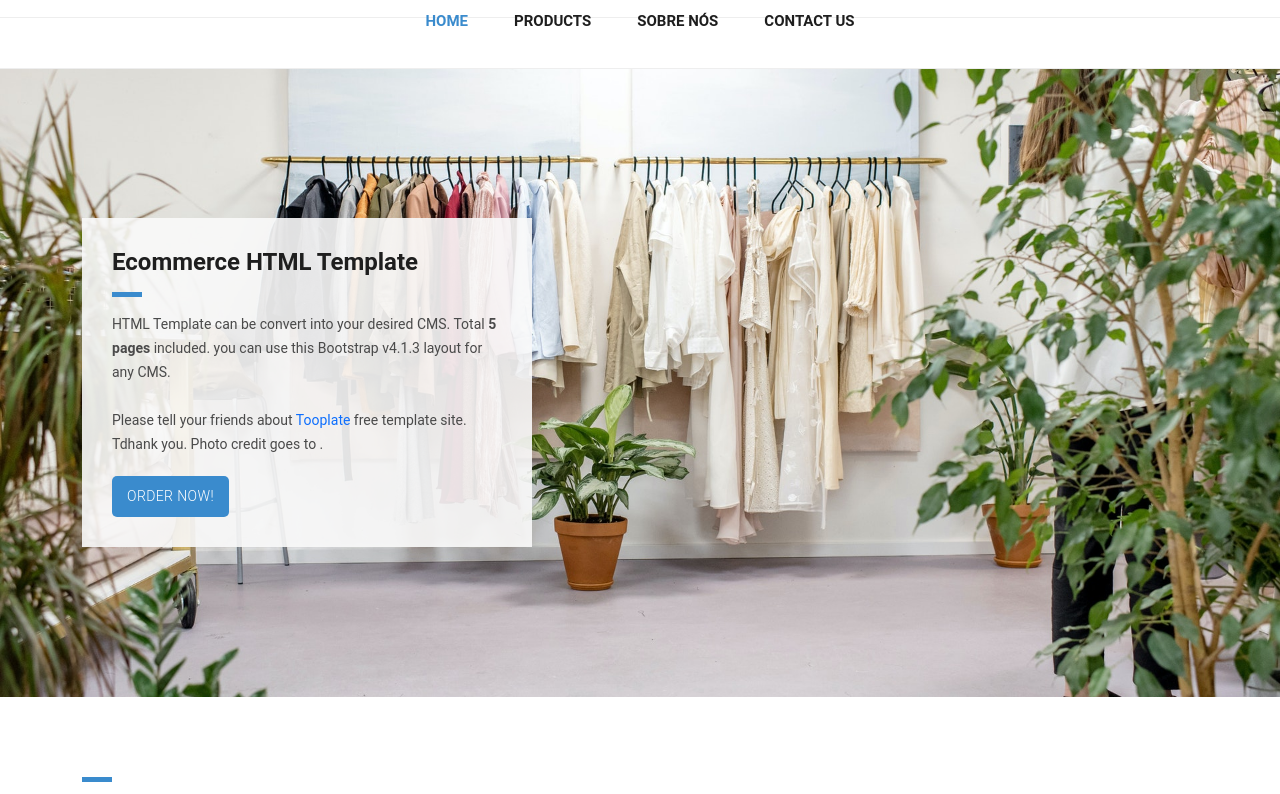
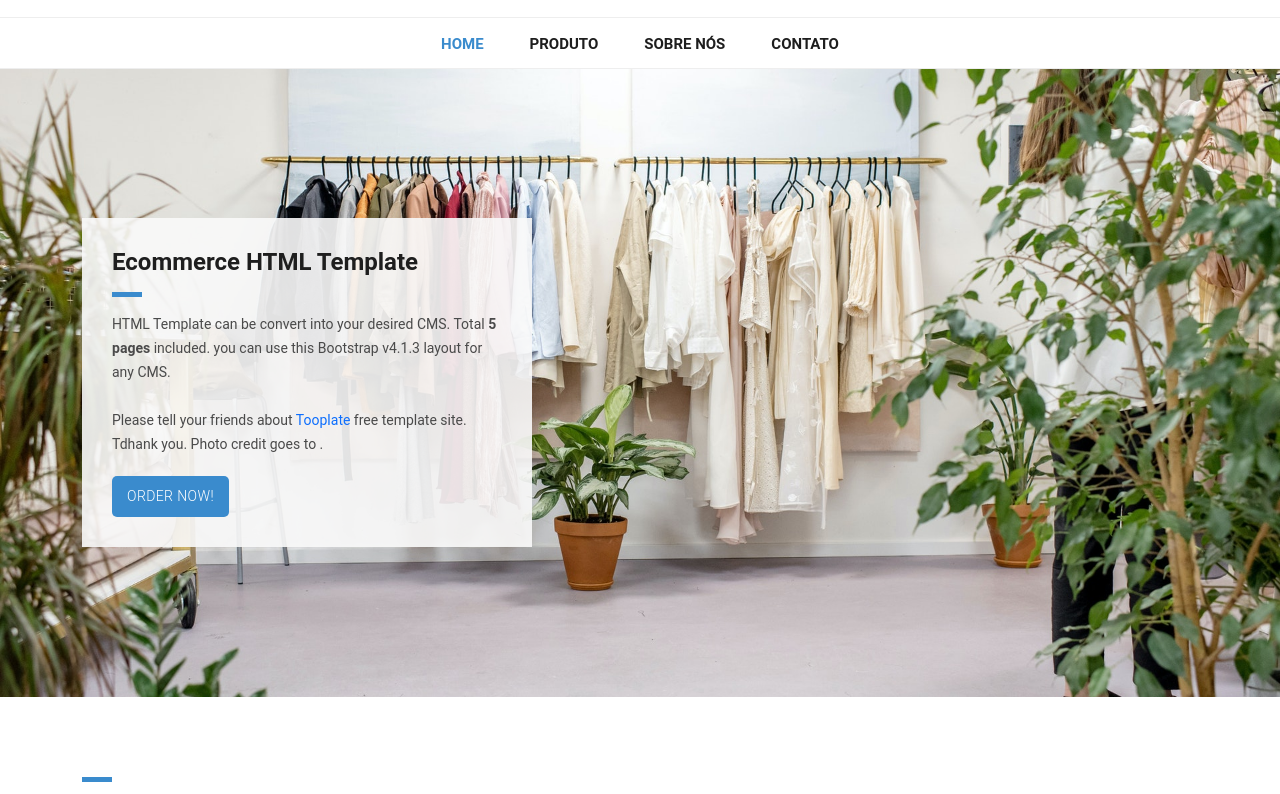
Before and after one commit to Alexandre0904/JQUERY, a plain HTML site: page index.html in a window 1280 px wide. Shown: the part 111-905 px from the top of the page. Drawn offline with Linux system fonts and the light colour scheme.

Commit message:
atualizando grafia

```diff
--- a/css/style.css
+++ b/css/style.css
@@ -76,7 +76,7 @@ a {
 	z-index: 999;
 	position: absolute;
 	left: 50%;
-	top: 105px;
+	top: 128px;
 	transform: translateX(-50%);
 }
 .navbar-dark .navbar-nav .nav-item {
--- a/index.html
+++ b/index.html
@@ -28,18 +28,17 @@
                     <li class="nav-item active">
 
 
-                        <a class="nav-link" href="index.html">Home
-                            <span class="sr-only">(current)</span>
+                        <a class="nav-link" href="index.html">Home<span class="sr-only">(current)</span>
                         </a>
                     </li>
                     <li class="nav-item">
-                        <a class="nav-link" href="products.html">Products</a>
+                        <a class="nav-link" href="products.html">Produto</a>
                     </li>
                     <li class="nav-item">
                         <a class="nav-link" href="about.html">Sobre nós</a>
                     </li>
                     <li class="nav-item">
-                        <a class="nav-link" href="contact.html">Contact Us</a>
+                        <a class="nav-link" href="contact.html">Contato</a>
                     </li>
                 </ul>
             </div>
```
